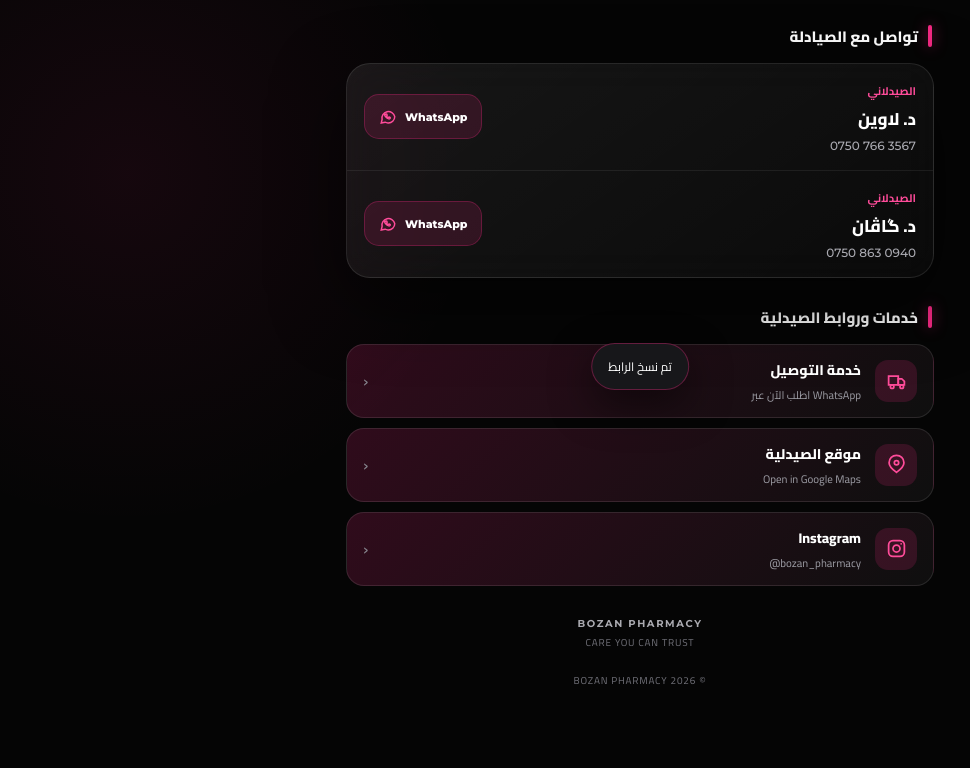
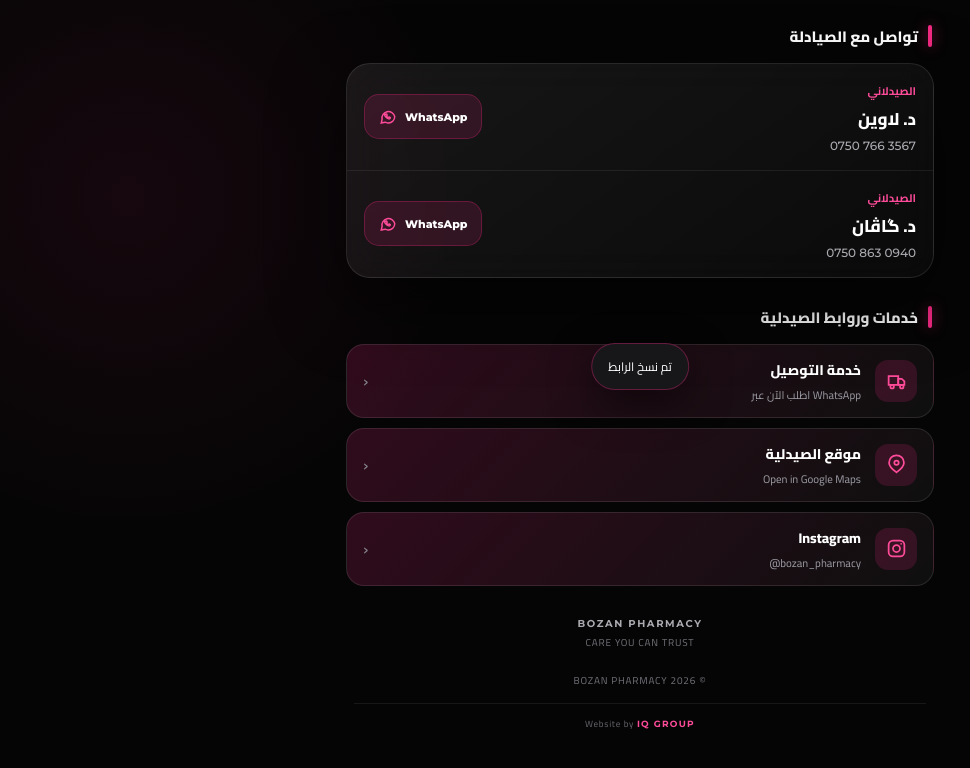
Before and after one commit to 03gtr/bozan-pharmacy, a plain HTML site: page index.html in a window 1280 px wide. Shown: the part 508-1276 px from the top of the page, without its empty margins (0-970 px from the left). Before the commit the page ends 1240 px from the top, so only its background shows below. Drawn offline with Linux system fonts and the light colour scheme.

Commit message:
Add files via upload

```diff
--- a/index.html
+++ b/index.html
@@ -304,6 +304,21 @@
       letter-spacing: .16em;
     }
 
+    .iq-credit {
+      margin-top: 13px;
+      padding-top: 11px;
+      border-top: 1px solid rgba(255,255,255,.07);
+      color: #66666e;
+      font-size: 9px;
+      letter-spacing: .08em;
+    }
+
+    .iq-credit strong {
+      color: var(--pink-soft);
+      letter-spacing: .14em;
+      font-size: 9px;
+    }
+
     .toast {
       position: fixed;
       left: 50%;
@@ -438,6 +453,7 @@
       <strong>BOZAN PHARMACY</strong><br>
       CARE YOU CAN TRUST<br><br>
       © 2026 BOZAN PHARMACY
+      <div class="iq-credit">Website by <strong>IQ GROUP</strong></div>
     </footer>
   </main>
 
```
Also changed, not shown: 1 other file.
